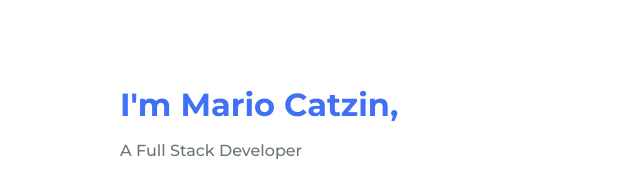
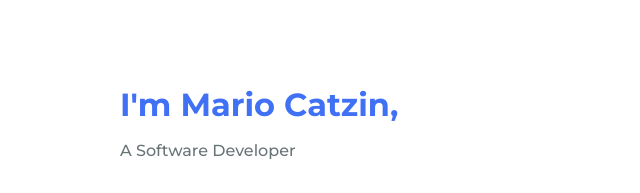
Before and after one commit to mcatzin/Portfolio, a website: page index.html in a window 1280 px wide. Shown: the part 980-1173 px from the top of the page, 536-1176 px from the left. Drawn offline with nearby package versions, Linux system fonts and the light colour scheme.

Commit message:
Edit subtitle

```diff
--- a/index.html
+++ b/index.html
@@ -55,7 +55,7 @@
 
       <div>
         <h2 class="about__subtitle">I'm Mario Catzin,</h2>
-        <span class="about__profession"> A Full Stack Developer</span>
+        <span class="about__profession"> A Software Developer</span>
         <p class="about__text">After graduating from college with a degree in computer science, I started my career as a Full-Stack Java Desktop developer building application tools to improve manufacturing productions. Then I had the opportunity to develop a full-stack web application with MERN stack for an expense report. I also have worked with Python to automate office and package shipping operations to prevent human error.</p>
         <p class="about__text">My passion for developing is unmatched. Every day I wake up pumped to collaborate, design, and code. I love every aspect of problem-solving with full-stack development.</p>
         <div class="about__social">
```
